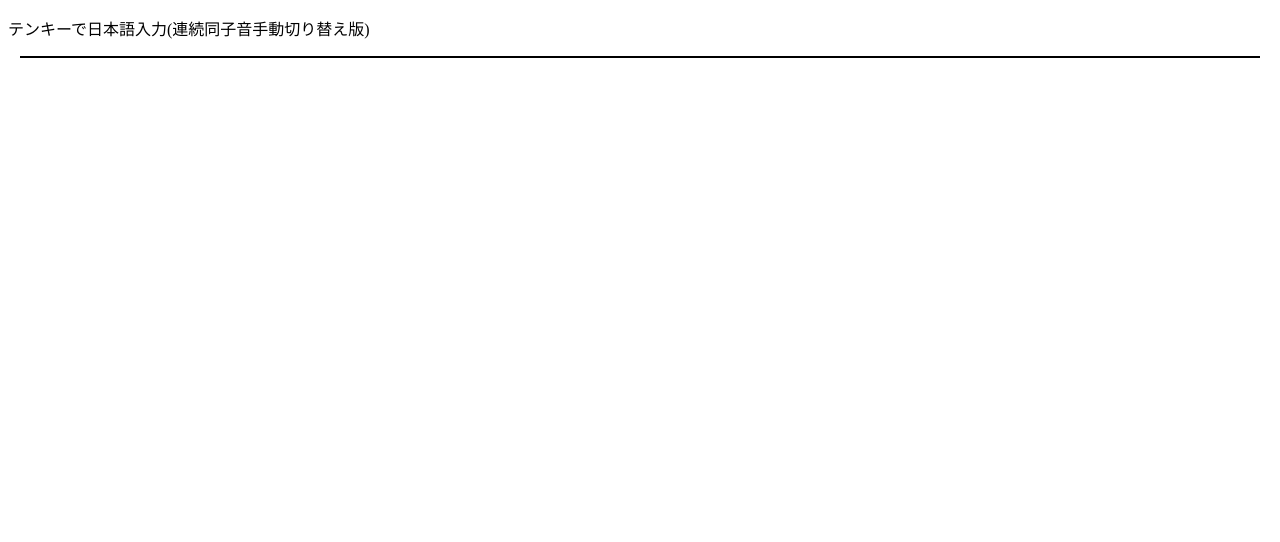
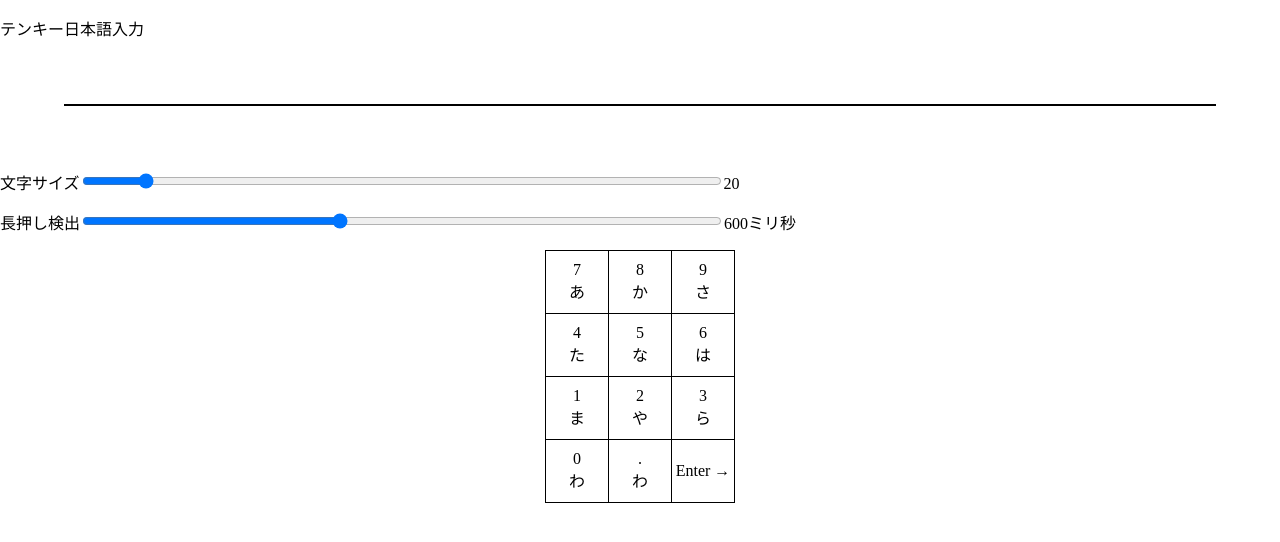
Before and after one commit to Narazaka/tenkey-ja-input, a plain HTML site: page index.html in a window 1280 px wide. Drawn offline with Linux system fonts and the light colour scheme.

Commit message:
設定・凡例等

```diff
--- a/index.html
+++ b/index.html
@@ -3,11 +3,17 @@
     <head>
         <meta name="viewport" content="width=device-width,initial-scale=1">
         <meta charset="utf-8">
-        <title>テンキー日本語(手動版)</title>
+        <title>テンキー日本語入力</title>
         <style>
+            html, body {
+                margin: 0;
+                padding: 0;
+                width: 100%;
+            }
+
             #chars {
                 border: 1px solid black;
-                margin: 0.5em;
+                margin: 5%;
                 font-size: x-large;
             }
 
@@ -15,11 +21,56 @@
                 border: 1px solid black;
                 background: #ffff99;
             }
+
+            .setting {
+                width: 100%;
+            }
+            .setting label {
+                display: block;
+                width: 100%;
+            }
+
+            .example, .example td {
+                margin: auto;
+                border: 1px solid black;
+                border-collapse: collapse;
+            }
+            .example td {
+                text-align: center;
+                width: 60px;
+                height: 60px;
+            }
         </style>
         <script src="tenkey-ja-2.js"></script>
     </head>
     <body>
-        <p>テンキーで日本語入力(連続同子音手動切り替え版)</p>
+        <p>テンキー日本語入力</p>
         <div id="chars"></div>
+        <div class="setting">
+            <p><label>文字サイズ<input id="fontSize" type="range" min="10" max="120" style="width:50%"><span id="fontSizeDisplay"></span></label></p>
+            <p><label>長押し検出<input id="minTimeDiff" type="range" min="0" max="1500" style="width:50%"><span id="minTimeDiffDisplay"></span>ミリ秒</label></p>
+        </div>
+        <table class="example">
+            <tr>
+                <td>7<br>あ</td>
+                <td>8<br>か</td>
+                <td>9<br>さ</td>
+            </tr>
+            <tr>
+                <td>4<br>た</td>
+                <td>5<br>な</td>
+                <td>6<br>は</td>
+            </tr>
+            <tr>
+                <td>1<br>ま</td>
+                <td>2<br>や</td>
+                <td>3<br>ら</td>
+            </tr>
+            <tr>
+                <td>0<br>わ</td>
+                <td>.<br>わ</td>
+                <td>Enter →</td>
+            </tr>
+        </table>
     </body>
 </html>
--- a/tenkey-ja-2.js
+++ b/tenkey-ja-2.js
@@ -143,12 +143,86 @@ function getVoice() {
 }
 
 window.addEventListener("DOMContentLoaded", () => {
-    if (typeof speechSynthesis === "undefined") return;
-    speechSynthesis.onvoiceschanged = getVoice;
-    getVoice();
-})
+    if (typeof speechSynthesis !== "undefined") {
+        speechSynthesis.onvoiceschanged = getVoice;
+        getVoice();
+    }
+    const fontSizeElem = /** @type {HTMLInputElement} */ (document.getElementById("fontSize"));
+    const minTimeDiffElem = /** @type {HTMLInputElement} */ (document.getElementById("minTimeDiff"));
+    fontSizeElem.addEventListener("change", applySettingFromInput);
+    fontSizeElem.addEventListener("input", applySettingFromInput);
+    minTimeDiffElem.addEventListener("change", applySettingFromInput);
+    minTimeDiffElem.addEventListener("input", applySettingFromInput);
+    applySetting(loadSetting(), true);
+});
+
+/** @typedef {{fontSize: string; minTimeDiff: string}} Setting */
+
+/** @return {Setting} */
+function loadSetting() {
+    return {
+        fontSize: localStorage.getItem("fontSize") || "20",
+        minTimeDiff: localStorage.getItem("minTimeDiff") || "600",
+    };
+}
+
+/**
+ * @param {Setting} setting
+ */
+function saveSetting(setting) {
+    localStorage.setItem("fontSize", setting.fontSize);
+    localStorage.setItem("minTimeDiff", setting.minTimeDiff);
+}
+
+/** @return {Setting} */
+function getSetting() {
+    const fontSizeElem = /** @type {HTMLInputElement} */ (document.getElementById("fontSize"));
+    const minTimeDiffElem = /** @type {HTMLInputElement} */ (document.getElementById("minTimeDiff"));
+    return {
+        fontSize: fontSizeElem.value,
+        minTimeDiff: minTimeDiffElem.value,
+    };
+}
+
+/**
+ *
+ * @param {Setting} setting
+ * @param {boolean} showInput
+ */
+function applySetting(setting, showInput = false) {
+    const charsElem = document.getElementById("chars");
+    charsElem.style.fontSize = setting.fontSize + "px";
+    minTimeDiff = Number(setting.minTimeDiff);
+
+    saveSetting(setting);
+    showSetting(setting, showInput);
+}
+
+function applySettingFromInput() {
+    applySetting(getSetting());
+}
+
+/**
+ *
+ * @param {Setting} setting
+ * @param {boolean} showInput
+ */
+function showSetting(setting, showInput = false) {
+    const fontSizeElem = /** @type {HTMLInputElement} */ (document.getElementById("fontSize"));
+    const minTimeDiffElem = /** @type {HTMLInputElement} */ (document.getElementById("minTimeDiff"));
+    const fontSizeDisplayElem = document.getElementById("fontSizeDisplay");
+    const minTimeDiffDisplayElem = document.getElementById("minTimeDiffDisplay");
+    if (showInput) {
+        fontSizeElem.value = setting.fontSize;
+        minTimeDiffElem.value = setting.minTimeDiff;
+    }
+    fontSizeDisplayElem.textContent = setting.fontSize;
+    minTimeDiffDisplayElem.textContent = setting.minTimeDiff;
+}
 
 const keypressed = {};
+/** @type {number} */
+let minTimeDiff;
 
 window.addEventListener("keydown", (event) => {
     const siin = keyCodeToSiin(event.code);
@@ -157,7 +231,7 @@ window.addEventListener("keydown", (event) => {
     const previousTime = keypressed[siin];
     const timeDiff = time - (previousTime || 0);
     keypressed[siin] = time;
-    if (timeDiff < 600) return;
+    if (timeDiff < minTimeDiff) return;
     processSiinPress(siin);
     if (siin === "-") return;
     const chars = siinsToKanas(allSiinPresses);
```
Also changed, not shown: 1 other file.
